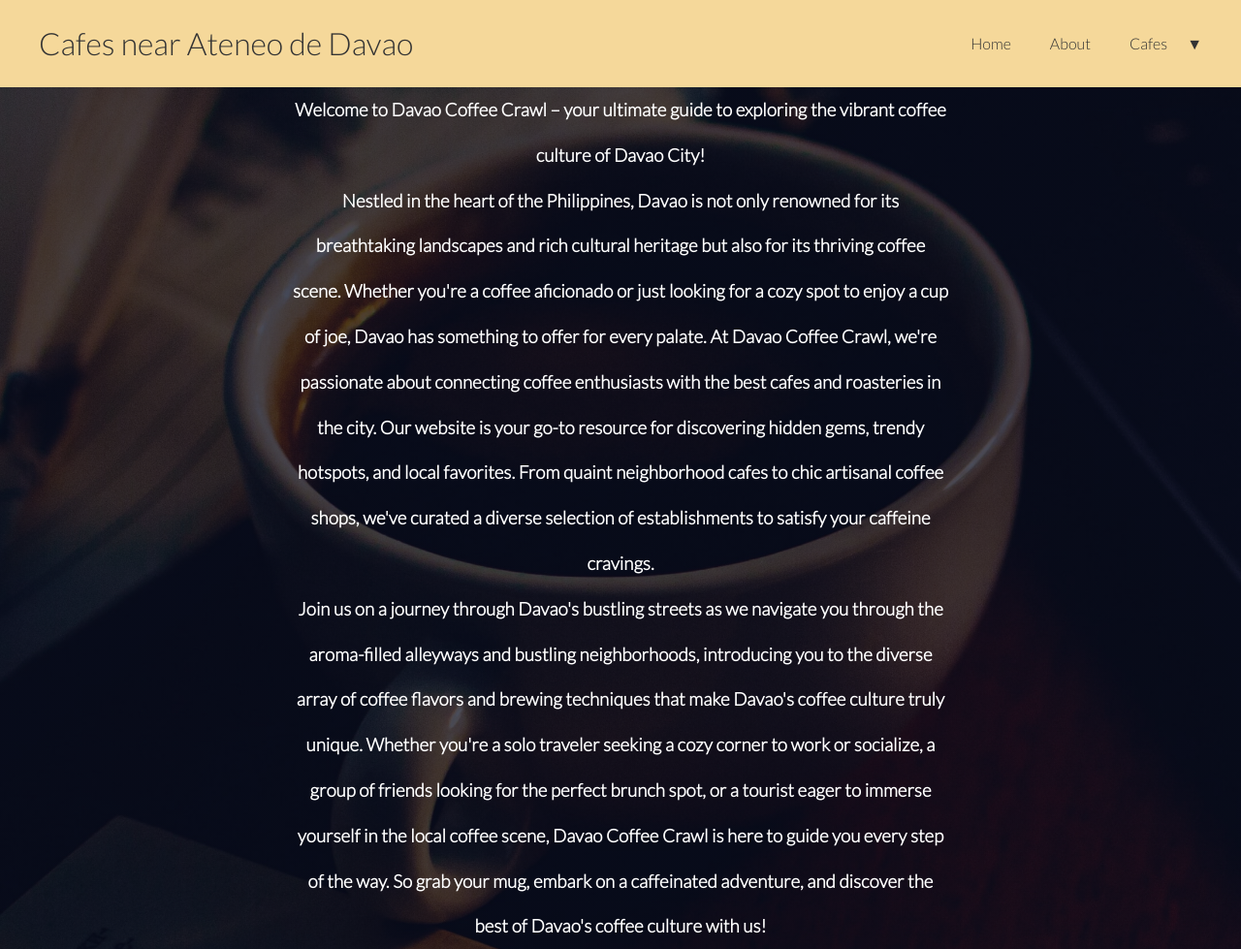
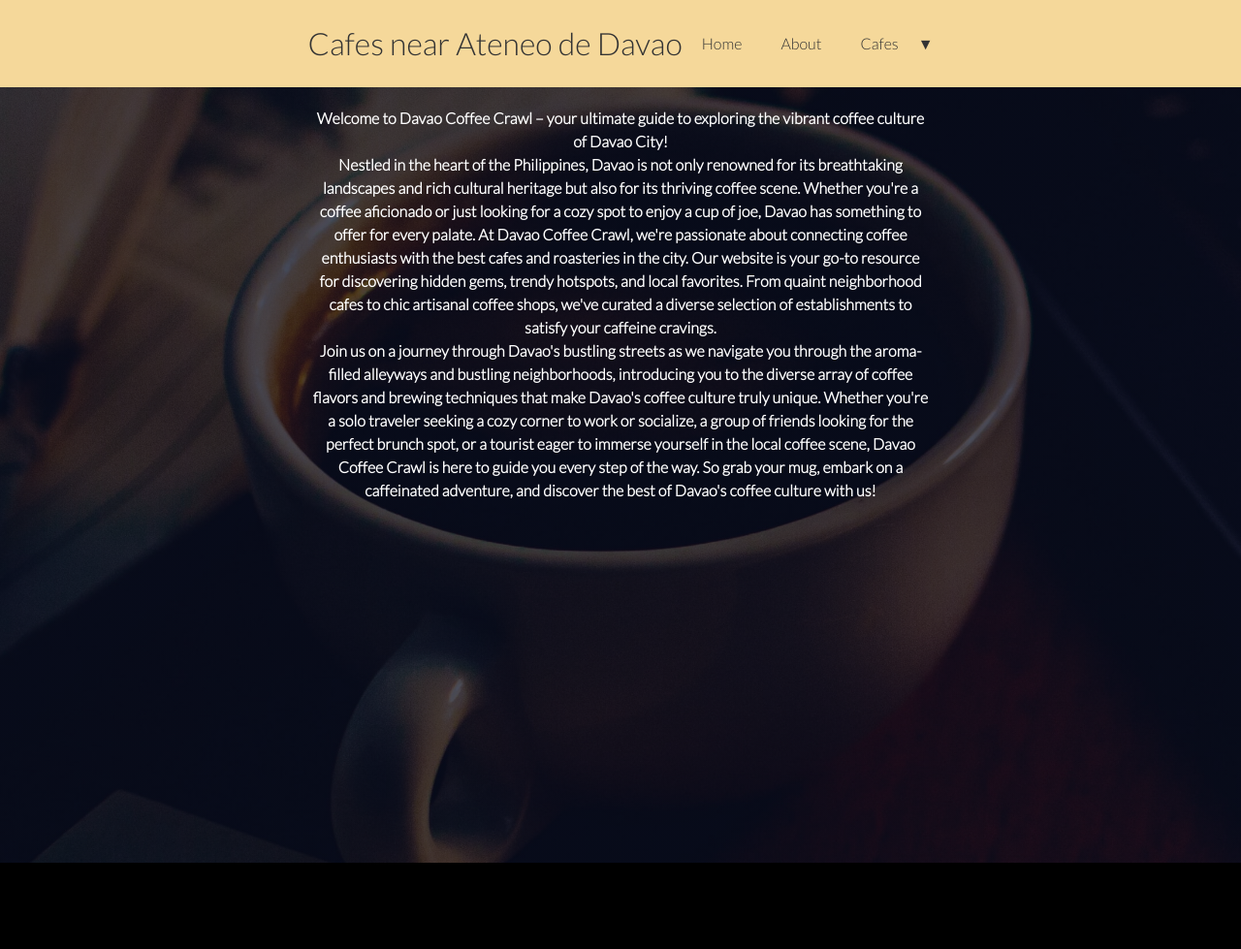
Before and after one commit to Furenzu25/AppDev, a website: page About.html in a window 1280 px wide. Shown: the whole page at 97% size. After the commit the page ends 890 px from the top, so only its background shows below. Drawn offline with Linux system fonts and the light colour scheme.

Commit message:
Update About.css

```diff
--- a/About.css
+++ b/About.css
@@ -40,6 +40,27 @@
     background-color: rgb(245, 216, 154);
     height: 90px;
     box-shadow: 0 10px 100px rgba(0, 0, 0, 0.1);
+}
+.navbar {
+  display: flex;
+  justify-content: space-between;
+  align-items: center;
+  padding: 20px;
+}
+
+.navbar h1 {
+  font-size: 2em; /* Default font size */
+}
+
+.header {
+  display: flex;
+  flex-direction: column;
+  padding: 20px;
+}
+
+.header h3 {
+  font-size: 1em; /* Default font size */
+  line-height: 1.5; /* Adjust line height as needed */
 }
 .navbar li{
     width: 100%;
```
